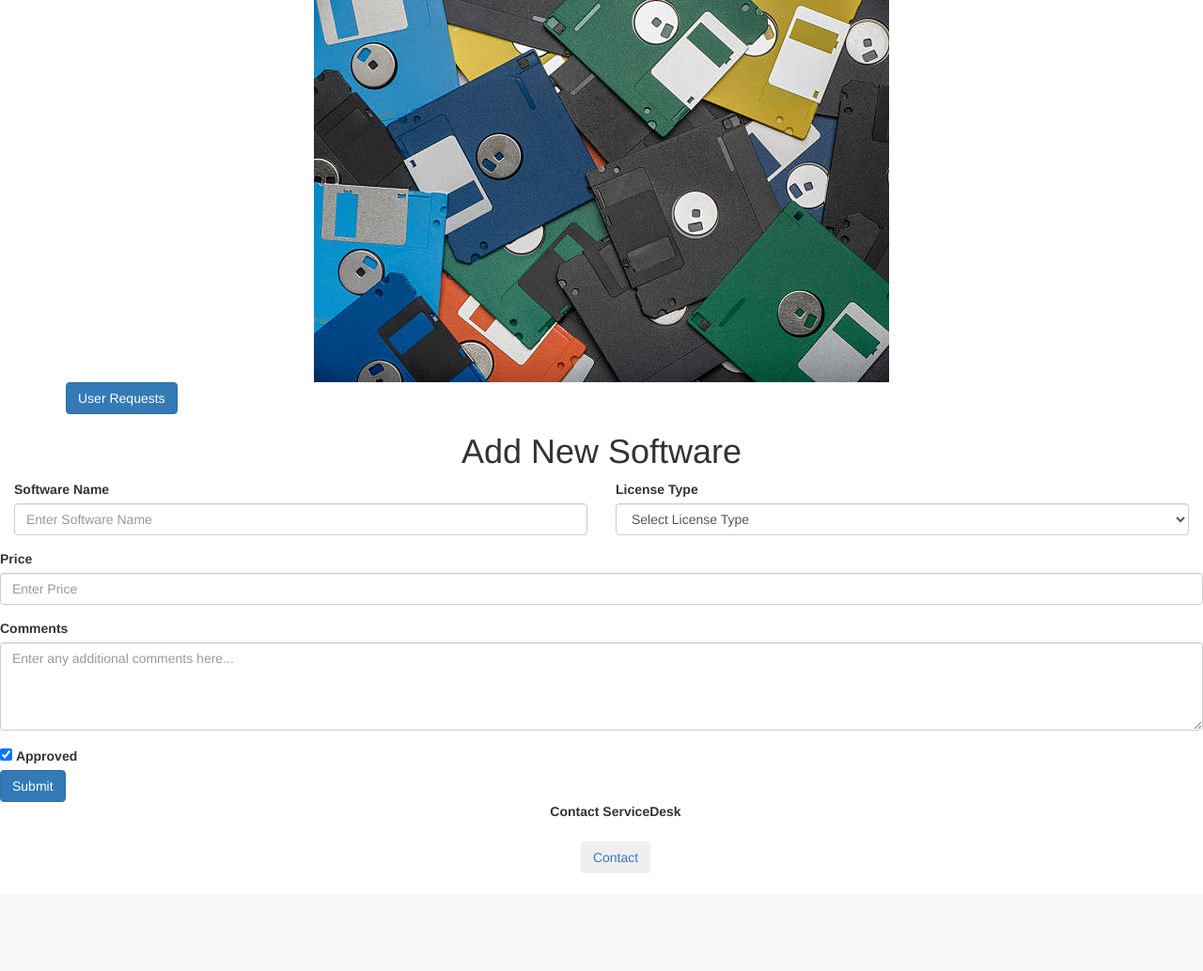
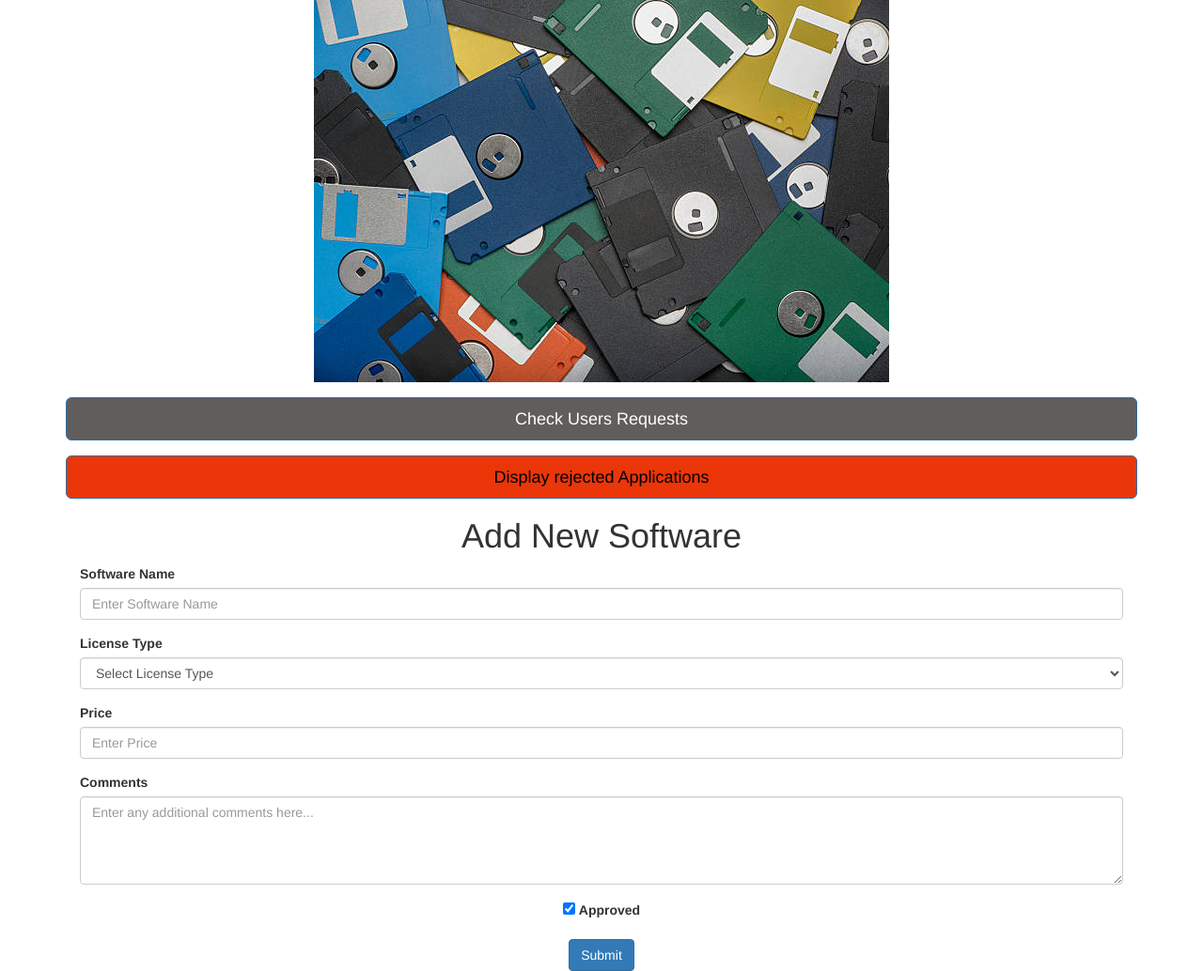
Before and after one commit to stanwisniew/SoftwareRegisterApp, a Flask app: page /admin in a window 1280 px wide. Shown: the part 57-1091 px from the top of the page at 94% size. Before the commit the page ends 976 px from the top, so only its background shows below. Run offline with Flask 3, Linux system fonts and the light colour scheme.

Commit message:
new stuff

```diff
--- a/app.py
+++ b/app.py
@@ -1,7 +1,7 @@
 from flask import Flask, render_template, request, redirect, url_for, jsonify, flash
 from database import engine
 from sqlalchemy import text
-from database import fetch_software_data_by_id, fetch_all_requests, move_to_notapproved, fetch_request_by_id, insert_software
+from database import fetch_software_data_by_id, fetch_all_requests, move_to_notapproved, fetch_request_by_id, insert_software, fetch_all_notapproved
 
 app = Flask(__name__)
 app.secret_key = 'KAjgZ8y73u'
@@ -23,6 +23,11 @@ def index():
     software = load_software_from_db()
     recent_software = sorted(software, key=lambda x: x['id'], reverse=True)[:5]
     return render_template('index.html', software_list=recent_software)
+
+@app.route("/adminrejected")
+def adminrejected():
+    rejected = fetch_all_notapproved()
+    return render_template ('adminrejected.html', rejected=rejected)
 
 @app.route("/search")
 def search():
@@ -182,9 +187,11 @@ def disapprove_request(id):
     reason = request.form['reason']
     try:
         move_to_notapproved(id, reason)
+        flash('Request has been rejected successfully!', 'success')
         return redirect(url_for('adminrequests'))
     except Exception as e:
         print(f"An error occurred: {e}")
+        flash('An error occurred while processing the request.', 'danger')
         return "An error occurred while processing the request.", 500
 
 
--- a/database.py
+++ b/database.py
@@ -99,7 +99,7 @@ def move_to_notapproved(request_id, reason):
                 request_data = request_data[0]
                 # Insert into notapproved
                 insert_query = text("""
-                    INSERT INTO notapproved (application, comment)
+                    INSERT INTO notapproved (application, comments)
                     VALUES (:application, :comment)
                 """)
                 connection.execute(insert_query, {
@@ -112,3 +112,15 @@ def move_to_notapproved(request_id, reason):
                 connection.commit()
     except Exception as e:
         print(f"An error occurred: {e}")
+
+def fetch_all_notapproved():
+    try:
+        with engine.connect() as connection:
+            query = text("SELECT * FROM notapproved;")
+            result = connection.execute(query).mappings()
+            connection.commit()
+            rows = [dict(row) for row in result]
+            return rows
+    except Exception as e:
+        print(f"An error occurred: {e}")
+        return []
--- a/templates/admin.html
+++ b/templates/admin.html
@@ -12,19 +12,21 @@
     {% include 'banner.html' %}
 
     <div class="container mt-5">
-
-        <div class="text-center"></div>
-            <a href="/admin/requests" class="btn btn-primary">User Requests</a>
+        <div class="text-center mb-4" style="margin-top:16px">
+            <a href="/admin/requests" style="background-color: #615d5c; color: white;" class="btn btn-primary btn-lg btn-block">Check Users Requests</a>
+        </div>
+        <div class="text-center mb-4" style="margin-top:16px">
+            <a href="/adminrejected" style="background-color: #eb3609; color: rgb(0, 0, 0);" class="btn btn-primary btn-lg btn-block">Display rejected Applications</a>
         </div>
 
         <h1 class="text-center">Add New Software</h1>
         <form action="/submit" method="POST">
             <div class="form-row">
-                <div class="form-group col-md-6">
+                <div class="form-group col-md-12">
                     <label for="softwareName">Software Name</label>
                     <input type="text" class="form-control" id="softwareName" name="softwareName" placeholder="Enter Software Name" required>
                 </div>
-                <div class="form-group col-md-6">
+                <div class="form-group col-md-12">
                     <label for="licenseType">License Type</label>
                     <select id="licenseType" name="licenseType" class="form-control" required>
                         <option value="" disabled selected>Select License Type</option>
@@ -32,28 +34,27 @@
                         <option value="Perpetual">Perpetual</option>
                         <option value="Trial">Trial</option>
                         <option value="Open Source">Open Source</option>
-                        <!-- Add more options as needed -->
                     </select>
                 </div>
             </div>
-            <div class="form-group">
+
+            <div class="form-row">
+                <div class="form-group col-md-12">
                     <label for="price">Price</label>
                     <input type="number" step="0.01" class="form-control" id="price" name="price" placeholder="Enter Price" required>
                 </div>
-            <div class="form-group">
+                <div class="form-group col-md-12">
                     <label for="comments">Comments</label>
                     <textarea class="form-control" id="comments" name="comments" rows="4" maxlength="255" placeholder="Enter any additional comments here..."></textarea>
                 </div>
-            <div class="form-check">
+            </div>
+
+            <div class="form-check text-center">
                 <input class="form-check-input" type="checkbox" id="approved" name="approved" value="Yes" checked>
-                <label class="form-check-label" for="approved">
-                    Approved
-                </label>
+                <label class="form-check-label" for="approved">Approved</label>
             </div>
+            <div class="text-center mb-4" style="margin-top:16px">
             <button type="submit" class="btn btn-primary mt-3">Submit</button>
+            </div>
         </form>
     </div>
-    {% include 'footer.html' %}
-    <!-- Bootstrap JS and dependencies -->
-    <script src="https://code.jquery.com/jquery-3.5.1.slim.min.js"></script>
-    <script src="https://cdn.jsdelivr.net/npm/@popperjs/core
```
Also changed, not shown: templates/adminrejected.html (added, +50 -0 lines), templates/adminrequests.html (+13 -1 lines). Lines whose indentation alone changed are shown as unchanged.
